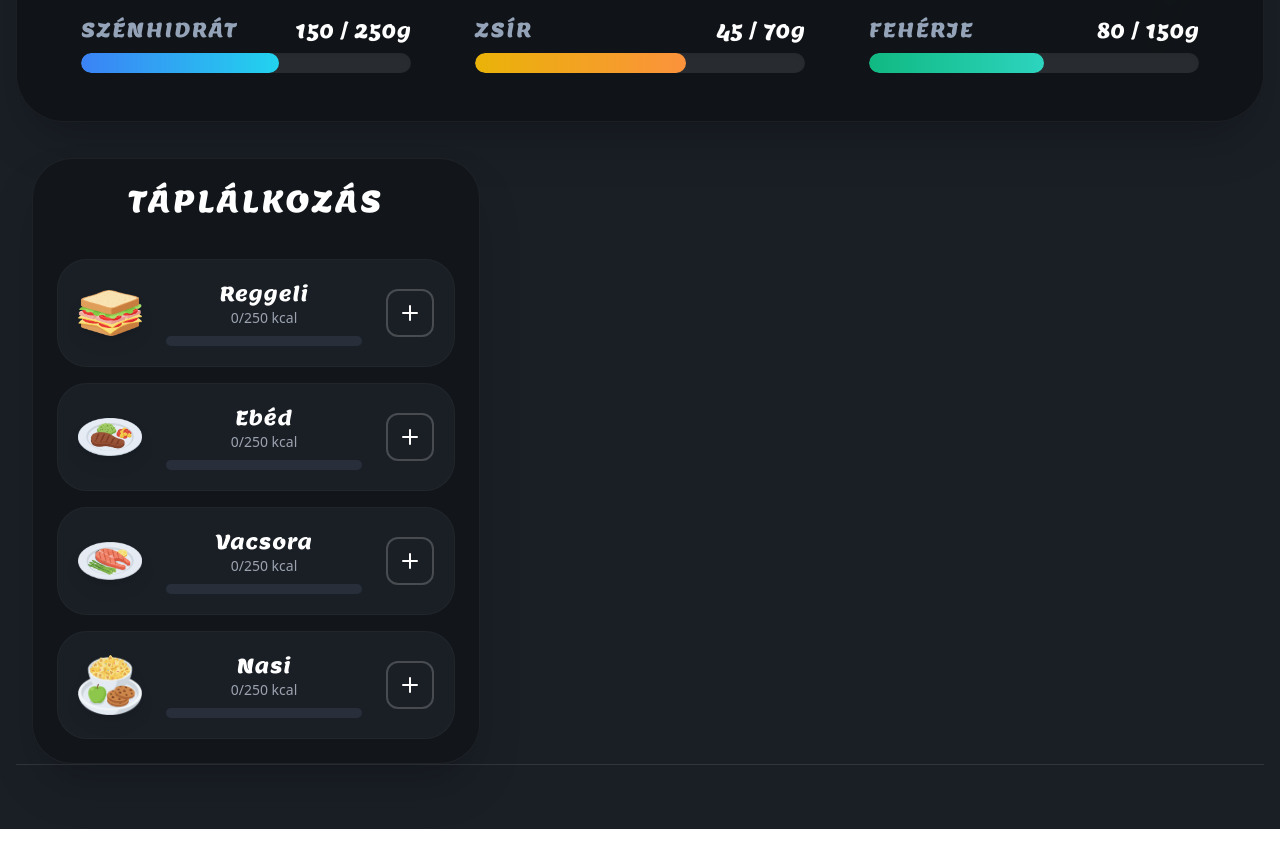
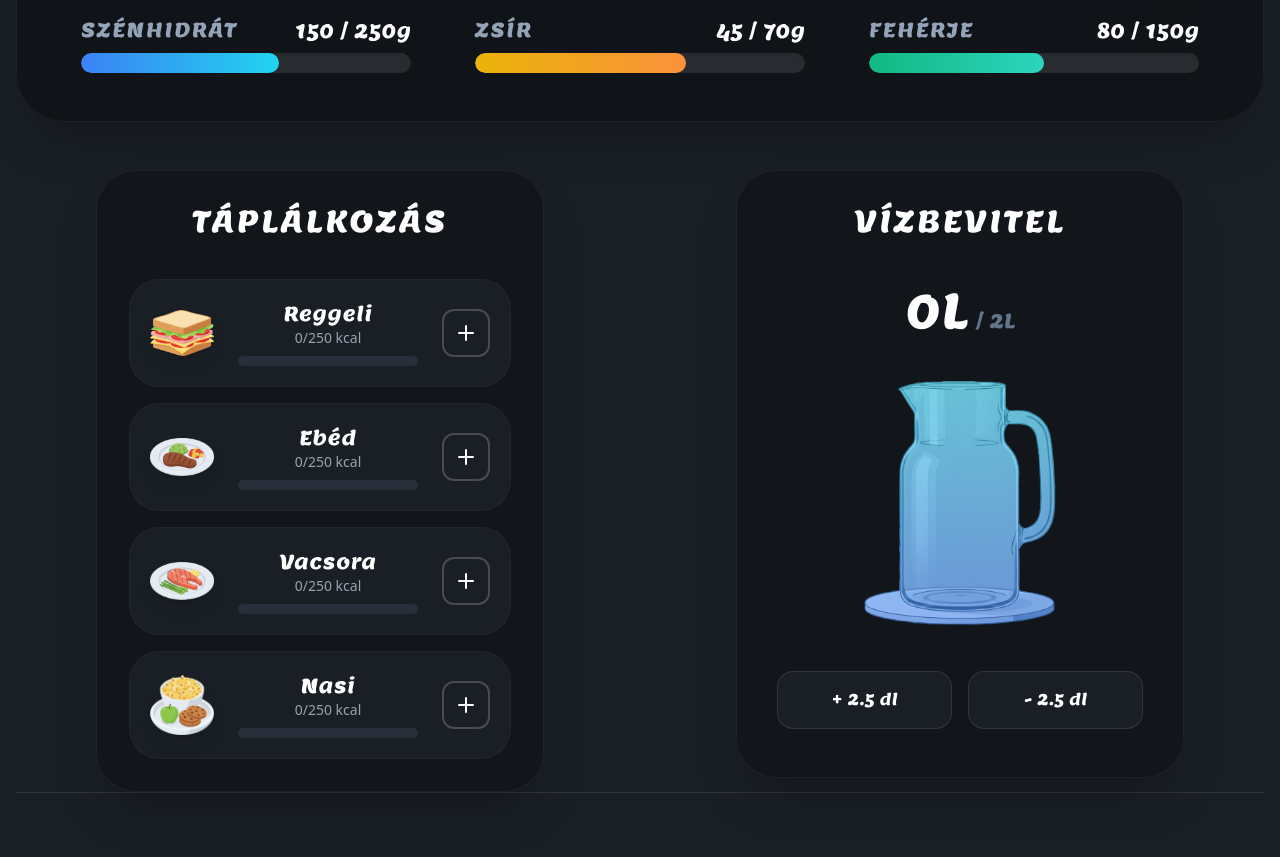
Before and after one commit to KovacsDaniel0529/numi-app, a React app in the folder frontend/: page /diary in a window 1280 px wide. Shown: the part 780-1637 px from the top of the page. Before the commit the page ends 1609 px from the top, so only its background shows below. Built offline with nearby package versions, Linux system fonts and the light colour scheme; the HTML template or start-up script is replaced by a standard one.

Commit message:
WaterTracker hozzáadása a diary-hez, és a ujradizájnolás a regisztrációhoz

```diff
--- a/frontend/package.json
+++ b/frontend/package.json
@@ -10,6 +10,7 @@
     "preview": "vite preview"
   },
   "dependencies": {
+    "framer-motion": "^12.29.3",
     "lucide-react": "^0.562.0",
     "react": "^19.2.0",
     "react-dom": "^19.2.0",
--- a/frontend/src/App.jsx
+++ b/frontend/src/App.jsx
@@ -1,4 +1,4 @@
-import { BrowserRouter, Routes, Route, Link, Navigate } from 'react-router-dom'
+import { BrowserRouter, Routes, Route, Link, Navigate, useLocation } from 'react-router-dom'
 
 // Itt importáljuk be a külön fájlokat!
 import Login from './pages/Login'
@@ -7,12 +7,15 @@ import Register from './pages/Register'
 import Navbar from './components/Navbar';
 import Diary from './pages/Diary'
 
-function App() {
+function AppContent(){
+
+   const location = useLocation();
+
+  // Itt soroljuk fel azokat az útvonalakat, ahol NEM szeretnénk Navbart látni
+  const noNavbarPaths = ['/register', '/login', '/onboarding'];
+  const showNavbar = !noNavbarPaths.includes(location.pathname);
   return (
-    <BrowserRouter>
-
-
-        <div className="min-h-screen bg-[#222831] ">
+  <div className="min-h-screen bg-[#222831] ">
           <div className="relative min-h-screen bg-[#1a1f26] overflow-x-hidden">
 
         {/* A HÁTTÉR LEVÉL */}
@@ -30,18 +33,30 @@ function App() {
         />
 
 
-        <Navbar />
+        {showNavbar && <Navbar />}
 
         <Routes>
           <Route path="/" element={<Diary />}/>
           <Route path="/diary" element={<Diary />} />
+         <Route path="/register" element={<Register />} />
           {/* ... egyéb utak */}
         </Routes>
       </div>
 
     </div>
-    </BrowserRouter>
   )
 }
 
+
+function App() {
+  return(
+
+    <BrowserRouter>
+
+      <AppContent/>
+
+    </BrowserRouter>
+  )
+
+}
 export default App
--- a/frontend/src/components/MealCard.jsx
+++ b/frontend/src/components/MealCard.jsx
@@ -14,7 +14,7 @@ const MealCard = () => {
   ];
 
   return (
-    <div className="flex flex-col gap-4 w-full max-w-md mx-auto p-6 bg-[#12161b] rounded-[40px] shadow-2xl border border-white/5">
+    <div className="flex flex-col gap-4 w-full max-w-md mx-auto p-8 bg-[#12161b] rounded-[40px] shadow-2xl border border-white/5">
        <h2 className="text-2xl md:text-3xl mb-6 text-center font-lemon uppercase tracking-widest">
           Táplálkozás
         </h2>
--- a/frontend/src/components/WaterTracker.jsx
+++ b/frontend/src/components/WaterTracker.jsx
@@ -1,50 +1,87 @@
 import React, { useState } from 'react';
+import { motion } from 'framer-motion';
 
 const WaterTracker = () => {
-  // A vízszint százalékban (100 = tele, 0 = üres)
-  const [waterLevel, setWaterLevel] = useState(100);
-  // Megivott mennyiség literben (példa)
-  const [drankAmount, setDrankAmount] = useState(0);
+  const [consumed, setConsumed] = useState(0);
+  const goal = 2.0;
 
-  const handleDrink = () => {
-    if (waterLevel > 0) {
-      setWaterLevel(prev => Math.max(0, prev - 10)); // 10%-kal csökken
-      setDrankAmount(prev => +(prev + 0.25).toFixed(2)); // +2.5 dl
-    }
+  // Mivel a kancsóból iszunk, a vízszint 100%-ról indul és csökken
+  const waterLevel = Math.max(0, 100 - (consumed / goal) * 100);
+
+  // Közös méretezési és pozicionálási stílus a teljes átfedéshez
+  const jarStyle = {
+    width: '12rem', // w-48 megfelelője
+    height: '18rem', // h-72 megfelelője
+    backgroundImage: 'url("/water_jug.png")',
+    backgroundSize: 'contain',
+    backgroundPosition: 'center',
+    backgroundRepeat: 'no-repeat',
   };
 
   return (
-    <div className="flex flex-col items-center gap-6 p-10">
+    <div className="flex flex-col items-center justify-between gap-6 pt-8 p-6 pb-12 bg-[#12161b] rounded-[40px] shadow-2xl border border-white/5 w-full h-full">
+    {/* A justify-between segít elosztani a tartalmat, ha a kártya megnyúlik */}
+    <h2 className="text-2xl md:text-3xl mb-6 font-lemon uppercase tracking-widest text-white text-center">Vízbevitel</h2>
+
+      <div className="text-center font-lemon">
+        <span className="text-5xl text-white">{consumed}L</span>
+        <span className="text-slate-500 text-xl ml-2">/ {goal}L</span>
+      </div>
+
       {/* KANCSÓ KONTÉNER */}
-      <div className="relative w-64 h-80 overflow-hidden"
-           style={{ clipPath: 'inset(0 0 0 0 round 20px)' }}>
+      <div className="relative" style={{ width: jarStyle.width, height: jarStyle.height }}>
 
-        {/* 1. VÍZ RÉTEG (Hátul) */}
+        {/* 1. HÁTTÉR: A halvány kancsó (Ez most div, nem img, hogy ne csússzon el) */}
         <div
-          className="absolute bottom-0 left-0 w-full bg-blue-500 transition-all duration-700 ease-in-out"
-          style={{ height: `${waterLevel}%` }}
+          className="absolute inset-0 opacity-20"
+          style={jarStyle}
+        />
+
+        {/* 2. VÍZ RÉTEG: Maszkolva a kancsó formájára */}
+        <div
+          className="absolute inset-0"
+          style={{
+            ...jarStyle,
+            backgroundImage: 'none', // Itt nem kell háttérkép, csak maszk
+            WebkitMaskImage: 'url("/water_jug.png")',
+            maskImage: 'url("/water_jug.png")',
+            WebkitMaskSize: 'contain',
+            WebkitMaskPosition: 'center',
+            WebkitMaskRepeat: 'no-repeat',
+          }}
         >
-          {/* Opcionális: Hullám effekt a víz tetejére */}
-          <div className="absolute top-0 left-0 w-full h-4 bg-blue-400 opacity-50 animate-pulse"></div>
+          {/* A tényleges kék vízfelület */}
+          <motion.div
+            initial={{ height: "100%" }}
+            animate={{ height: `${waterLevel}%` }}
+            transition={{ type: "spring", stiffness: 35, damping: 15 }}
+            className="absolute bottom-0 left-0 w-full bg-gradient-to-t from-blue-600 to-cyan-400"
+          >
+            {/* Hullám effekt a víz tetején */}
+            <div className="absolute top-0 left-0 w-full h-1 bg-white/40 shadow-[0_0_10px_white]" />
+          </motion.div>
         </div>
 
-        {/* 2. KANCSÓ PNG (Elöl) */}
-        <img
-          src="/pitcher.png"
-          alt="Kancsó"
-          className="absolute inset-0 w-full h-full object-contain z-10 pointer-events-none"
+        {/* 3. ELŐTÉR: Az élesebb körvonal (szintén div a pontos illeszkedésért) */}
+        <div
+          className="absolute inset-0 opacity-50 z-20 pointer-events-none"
+          style={jarStyle}
         />
       </div>
 
-      {/* ADATOK ÉS GOMB */}
-      <div className="text-white text-center">
-        <p className="text-2xl font-bold">{drankAmount} L elfogyasztva</p>
-        <p className="text-gray-400">{waterLevel}% maradt</p>
+      <div className="flex gap-4 w-full px-4">
+
         <button
-          onClick={handleDrink}
-          className="mt-4 px-6 py-2 bg-blue-600 hover:bg-blue-500 rounded-full transition-colors"
+          onClick={() => setConsumed(prev => +(prev + 0.25).toFixed(2))}
+          className="flex-1 py-4 bg-[#1a1f26] border border-white/10 rounded-2xl text-white font-lemon hover:border-emerald-400 transition-all active:scale-95"
         >
-          Ittam egy pohárral (2.5 dl)
+          + 2.5 dl
+        </button>
+        <button
+          onClick={() => setConsumed(prev => Math.max(0, +(prev - 0.25).toFixed(2)))}
+          className="flex-1 py-4 bg-[#1a1f26] border border-white/10 rounded-2xl text-white font-lemon hover:border-red-400 transition-all active:scale-95"
+        >
+          - 2.5 dl
         </button>
       </div>
     </div>
--- a/frontend/src/pages/Diary.jsx
+++ b/frontend/src/pages/Diary.jsx
@@ -2,6 +2,7 @@ import React, { useState } from 'react';
 import CalorieRing from '../components/CalorieRing';
 import MacroBar from '../components/MacroBar';
 import MealCard from '../components/MealCard';
+import WaterTracker from '../components/WaterTracker';
 
 const Diary = () => {
   const [stats, setStats] = useState({
@@ -70,13 +71,25 @@ const Diary = () => {
           />
         </div>
       </div>
-      <div className="w-full pt-9">
-  <div className="w-full max-w-[1000px] flex justify-start pl-4">
-    <div className="w-full max-w-md">
-       <MealCard />
+     <div className="w-full max-w-[1200px] mx-auto pt-12 px-4">
+  <div className="flex flex-col lg:flex-row items-start justify-center gap-48">
+
+    {/* BAL OLDAL: Étkezések (MealCard) */}
+    <div className="w-full lg:w-1/2 flex justify-center lg:justify-end">
+      <div className="w-full max-w-md ">
+        <MealCard />
+      </div>
     </div>
+
+    {/* JOBB OLDAL: Vízbevitel (WaterTracker) */}
+    <div className="w-full lg:w-1/2 flex justify-center lg:justify-start">
+      <div className="w-full max-w-md ">
+        <WaterTracker />
+      </div>
+    </div>
+
   </div>
-  </div>
+</div>
    <div className="grid grid-cols-1 md:grid-cols-3 gap-8 pt-8 border-t border-white/10">
 
    </div>
```
Also changed, not shown: frontend/src/pages/Register.jsx (+77 -25 lines), frontend/public/water_jug.png (added).
